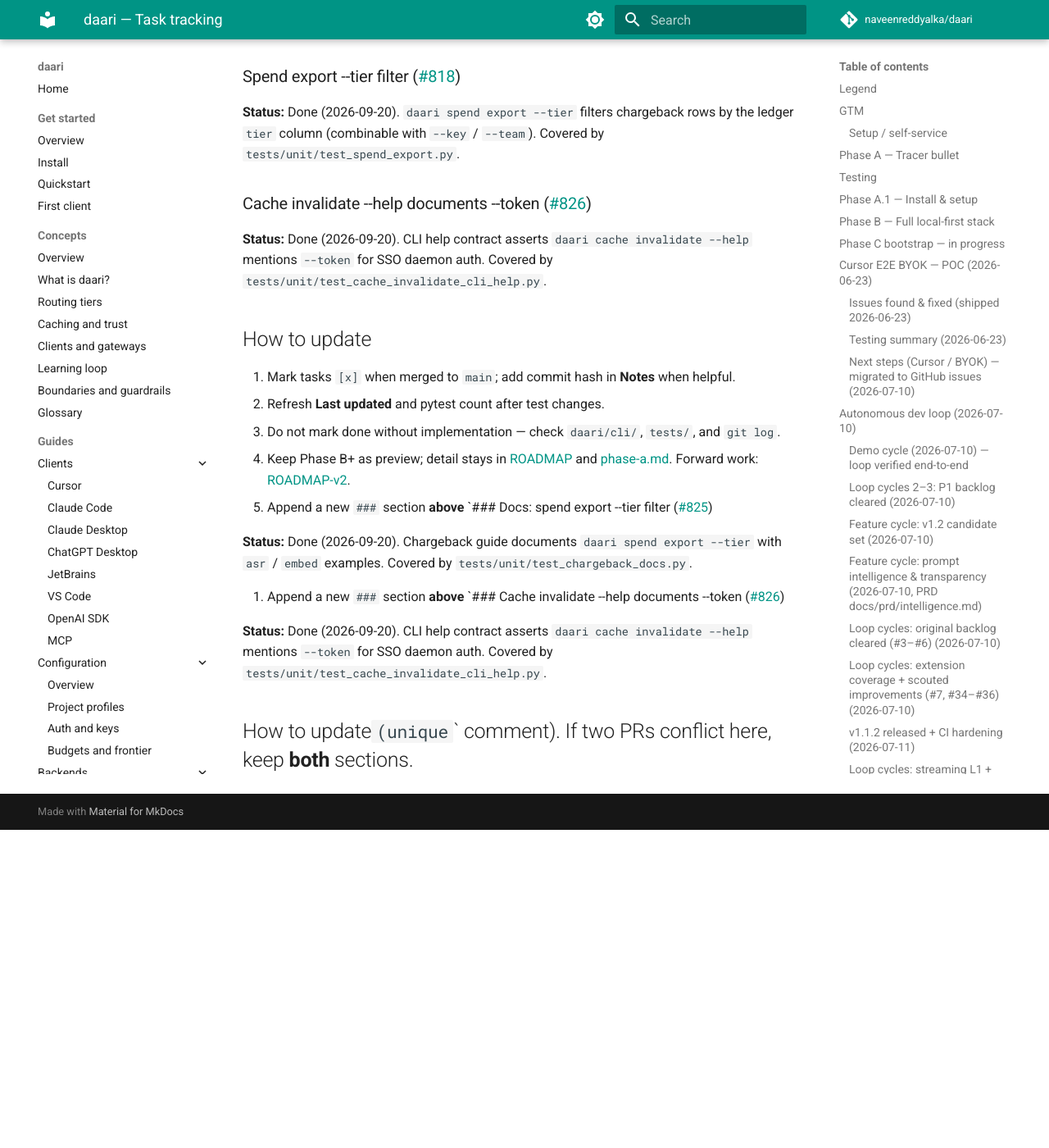
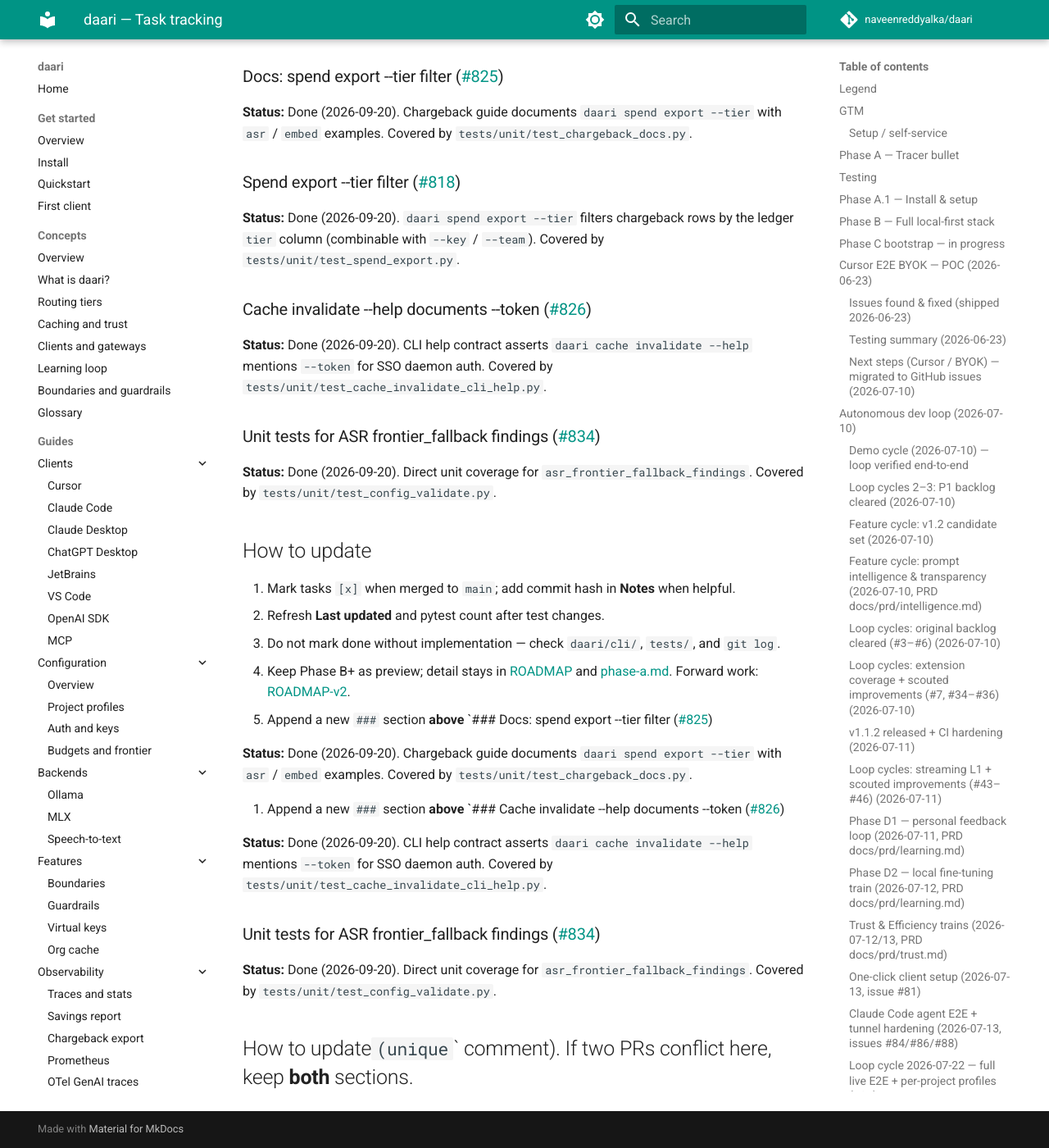
Before and after one commit to naveenreddyalka/daari, an MkDocs documentation site: the page built from docs/TRACKING.md, in a window 1280 px wide and 1400 px high, scrolled down 87808 px. Shown: the whole window at 82% size. Built offline with MkDocs 1.6.1 and Material for MkDocs 9.7.7, drawn with Linux system fonts in a browser that asks for light colours; comment, search, counter and statistics services are not loaded; before the commit the page ends 88820 px from its top, so only the background shows below that; some of the changed text lies outside the part shown.

Commit message:
test(config): unit-cover asr.frontier_fallback findings helper (#838)
Pin disabled-frontier and missing-API-key finding strings without going
through the CLI so refactors cannot drop them silently.

Co-authored-by: Cursor <cursoragent@cursor.com>

```diff
--- a/docs/TRACKING.md
+++ b/docs/TRACKING.md
@@ -1864,6 +1864,13 @@ Malformed schemas log `json_schema_ignored` and are dropped. Covered by
 --help` mentions `--token` for SSO daemon auth. Covered by
 `tests/unit/test_cache_invalidate_cli_help.py`.
 
+### Unit tests for ASR frontier_fallback findings ([#834](https://github.com/naveenreddyalka/daari/issues/834))
+
+<!-- tracking:#834 -->
+**Status:** Done (2026-09-20). Direct unit coverage for
+`asr_frontier_fallback_findings`. Covered by
+`tests/unit/test_config_validate.py`.
+
 ## How to update; on conflict keep both -->
 
 ### Budget alert fleet dedupe via Redis ([#369](https://github.com/naveenreddyalka/daari/issues/369))
@@ -3626,6 +3633,13 @@ by `tests/unit/test_spend_export.py`.
 --help` mentions `--token` for SSO daemon auth. Covered by
 `tests/unit/test_cache_invalidate_cli_help.py`.
 
+### Unit tests for ASR frontier_fallback findings ([#834](https://github.com/naveenreddyalka/daari/issues/834))
+
+<!-- tracking:#834 -->
+**Status:** Done (2026-09-20). Direct unit coverage for
+`asr_frontier_fallback_findings`. Covered by
+`tests/unit/test_config_validate.py`.
+
 ## How to update
 
 1. Mark tasks `[x]` when merged to `main`; add commit hash in **Notes** when helpful.
@@ -3646,4 +3660,11 @@ by `tests/unit/test_spend_export.py`.
 --help` mentions `--token` for SSO daemon auth. Covered by
 `tests/unit/test_cache_invalidate_cli_help.py`.
 
+### Unit tests for ASR frontier_fallback findings ([#834](https://github.com/naveenreddyalka/daari/issues/834))
+
+<!-- tracking:#834 -->
+**Status:** Done (2026-09-20). Direct unit coverage for
+`asr_frontier_fallback_findings`. Covered by
+`tests/unit/test_config_validate.py`.
+
 ## How to update` (unique `<!-- tracking:#N -->` comment). If two PRs conflict here, keep **both** sections.
```
Also changed, not shown: 1 other file.
